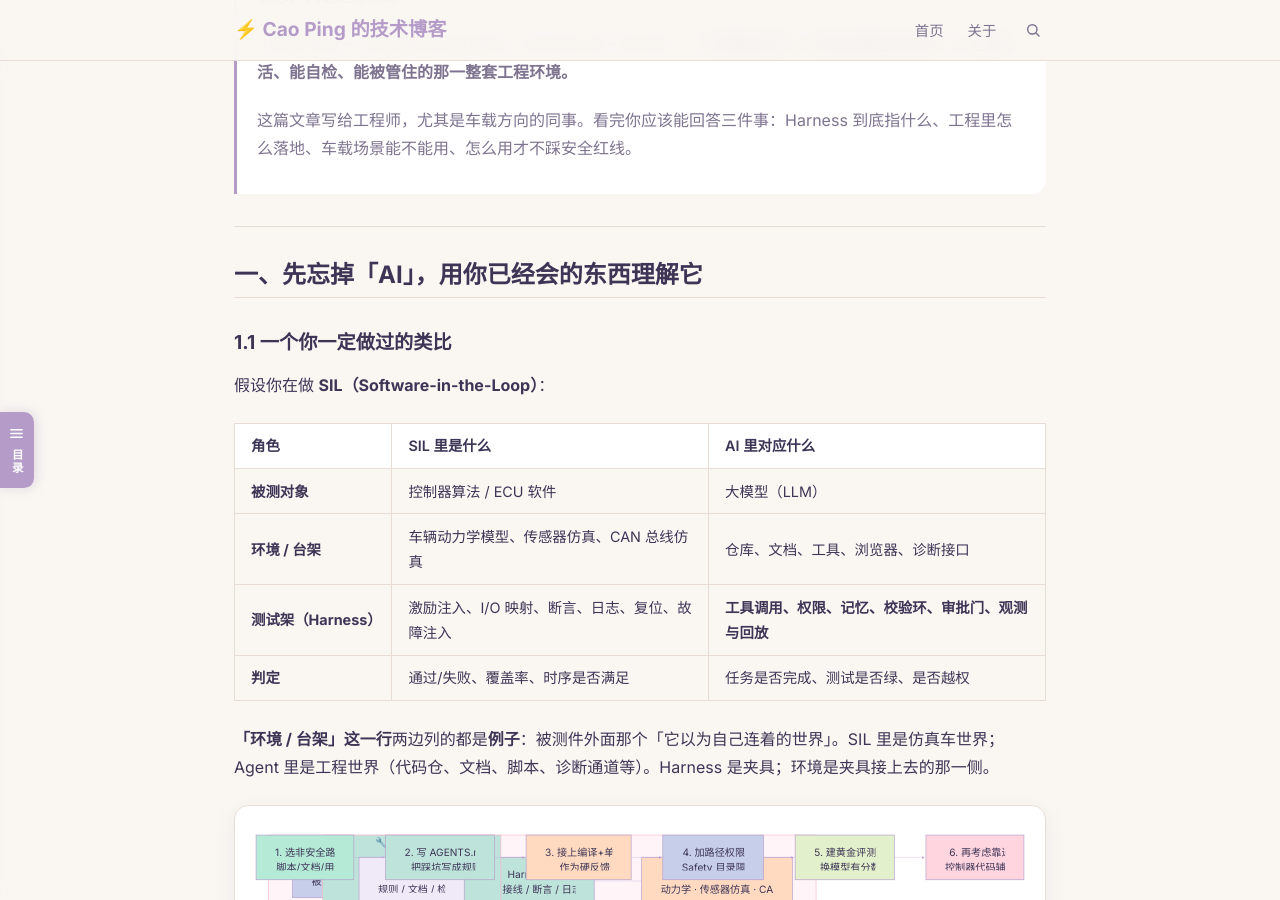
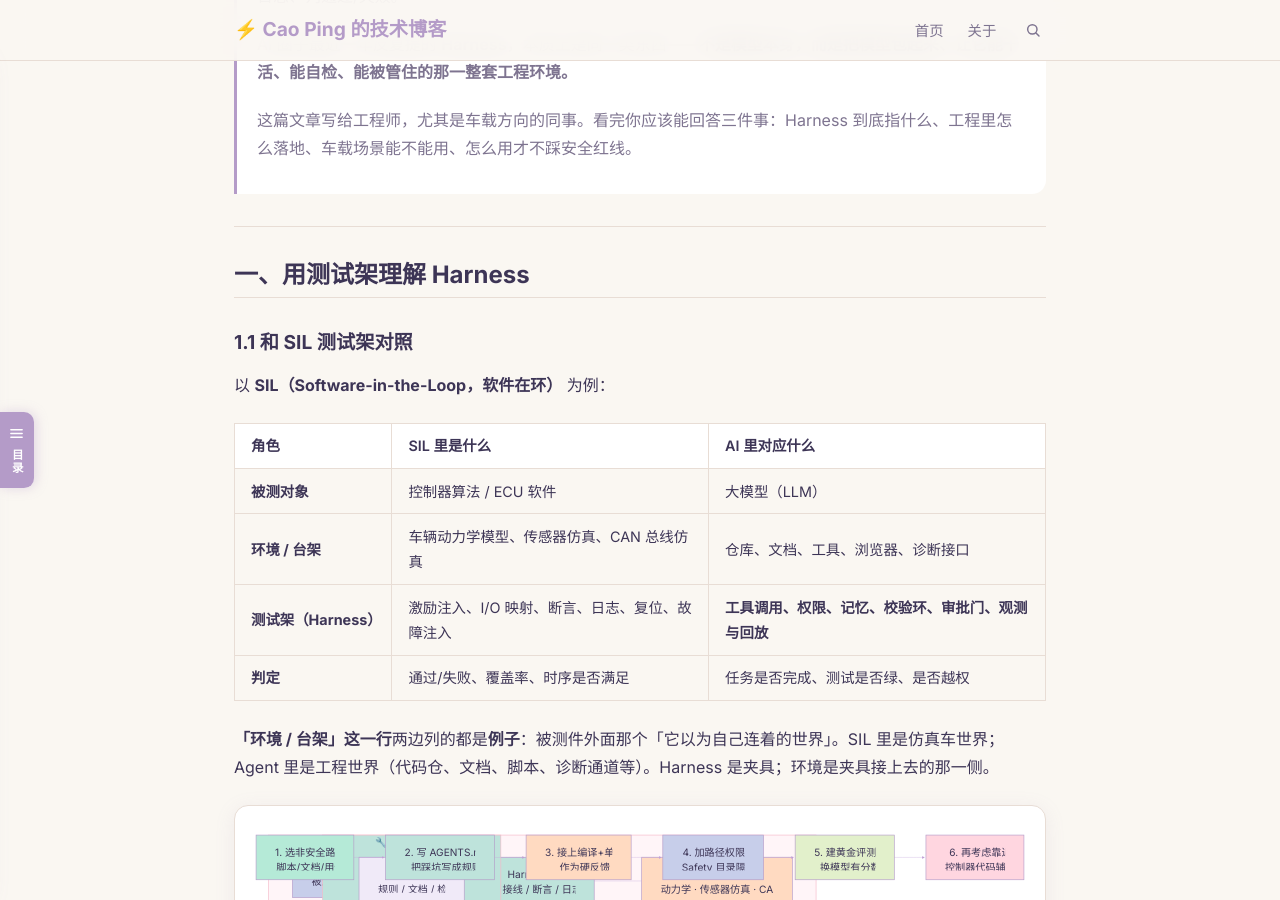
Before and after one commit to caoping0623/caoping0623.github.io, a Jekyll site: the page built from _posts/2026-07-30-ai-harness.md, in a window 1280 px wide and 900 px high, scrolled down 373 px. Built offline with Jekyll 4.4.1, drawn with Linux system fonts in a browser that asks for light colours.

Commit message:
docs: 调整第一节标题，去掉「一定做过」的预设
Co-authored-by: Cursor <cursoragent@cursor.com>

```diff
--- a/_posts/2026-07-30-ai-harness.md
+++ b/_posts/2026-07-30-ai-harness.md
@@ -14,11 +14,11 @@ excerpt: "Harness 不是玄学新词。对车载工程师来说，它很像 SIL/
 
 ---
 
-## 一、先忘掉「AI」，用你已经会的东西理解它
+## 一、用测试架理解 Harness
 
-### 1.1 一个你一定做过的类比
+### 1.1 和 SIL 测试架对照
 
-假设你在做 **SIL（Software-in-the-Loop）**：
+以 **SIL（Software-in-the-Loop，软件在环）** 为例：
 
 | 角色 | SIL 里是什么 | AI 里对应什么 |
 | --- | --- | --- |
```
